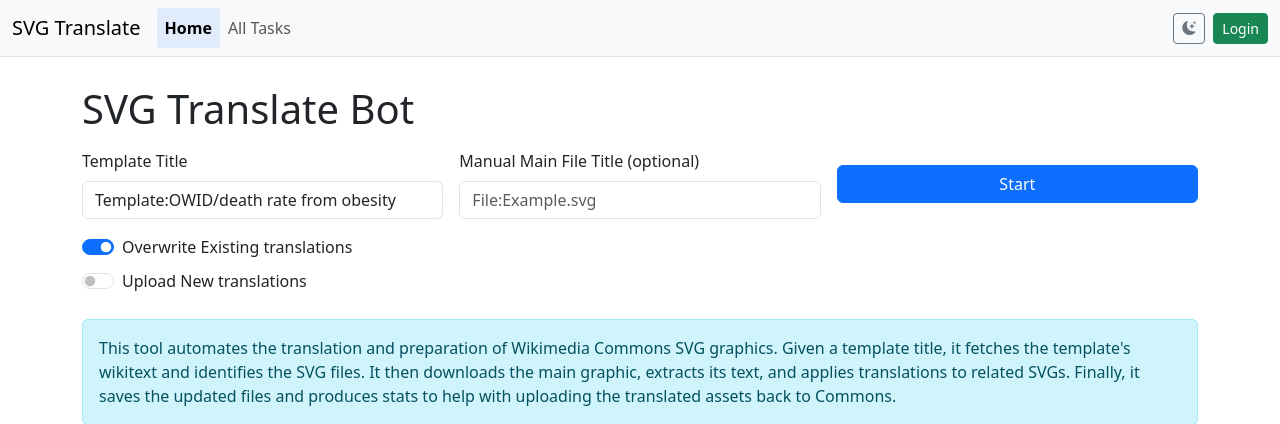
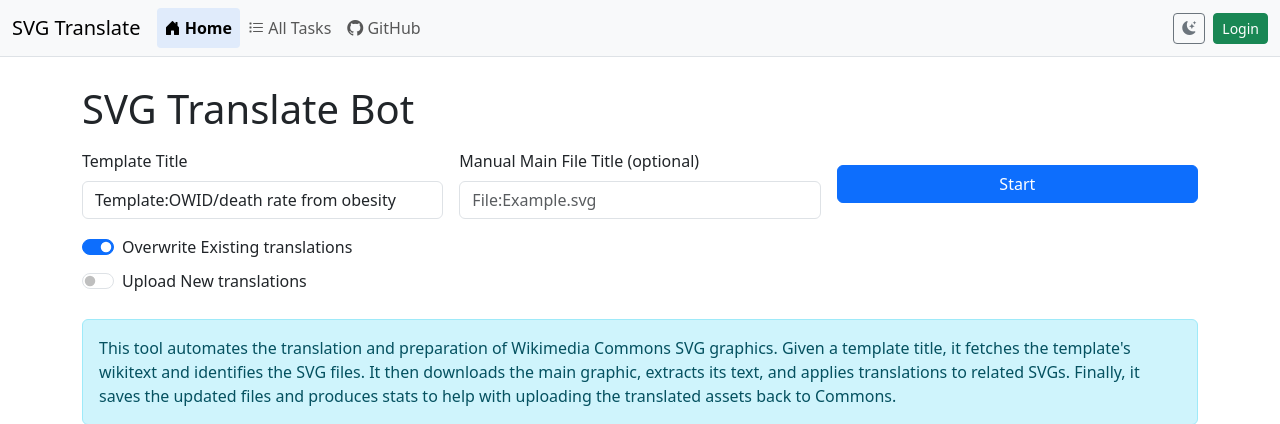
Before and after one commit to Mdwiki-TD/svg_translate, a Flask app: page / in a window 1280 px wide. Shown: the top 424 px of the page. Run offline with Flask 3, Linux system fonts and the light colour scheme; parts of the project's set-up code (start-up, migrations or seed data) failed here and were passed over.

Commit message:
Update _navbar.html

```diff
--- a/src/templates/_navbar.html
+++ b/src/templates/_navbar.html
@@ -10,12 +10,17 @@
                 <li class="nav-item">
                     <a class="nav-link {% if request.endpoint == 'main.index' %}active fw-bold{% endif %}"
                         {% if request.endpoint == 'main.index' %}aria-current="page" {% endif %}
-                        href="{{ url_for('main.index') }}">Home</a>
+                        href="{{ url_for('main.index') }}"><i class="bi bi-house-door-fill"></i> Home</a>
                 </li>
                 <li class="nav-item">
                     <a class="nav-link {% if request.endpoint == 'tasks.tasks' %}active fw-bold{% endif %}"
                         {% if request.endpoint == 'tasks.tasks' %}aria-current="page" {% endif %}
-                        href="{{ url_for('tasks.tasks') }}">All Tasks</a>
+                        href="{{ url_for('tasks.tasks') }}"><i class="bi bi-list-task"></i> All Tasks</a>
+                </li>
+                <li class="nav-item">
+                    <a class="nav-link" href="https://github.com/Mdwiki-TD/svg_translate_web" target="_blank" rel="noopener noreferrer">
+                        <i class="bi bi-github"></i> GitHub
+                    </a>
                 </li>
             </ul>
             <div class="d-flex align-items-center">
```
